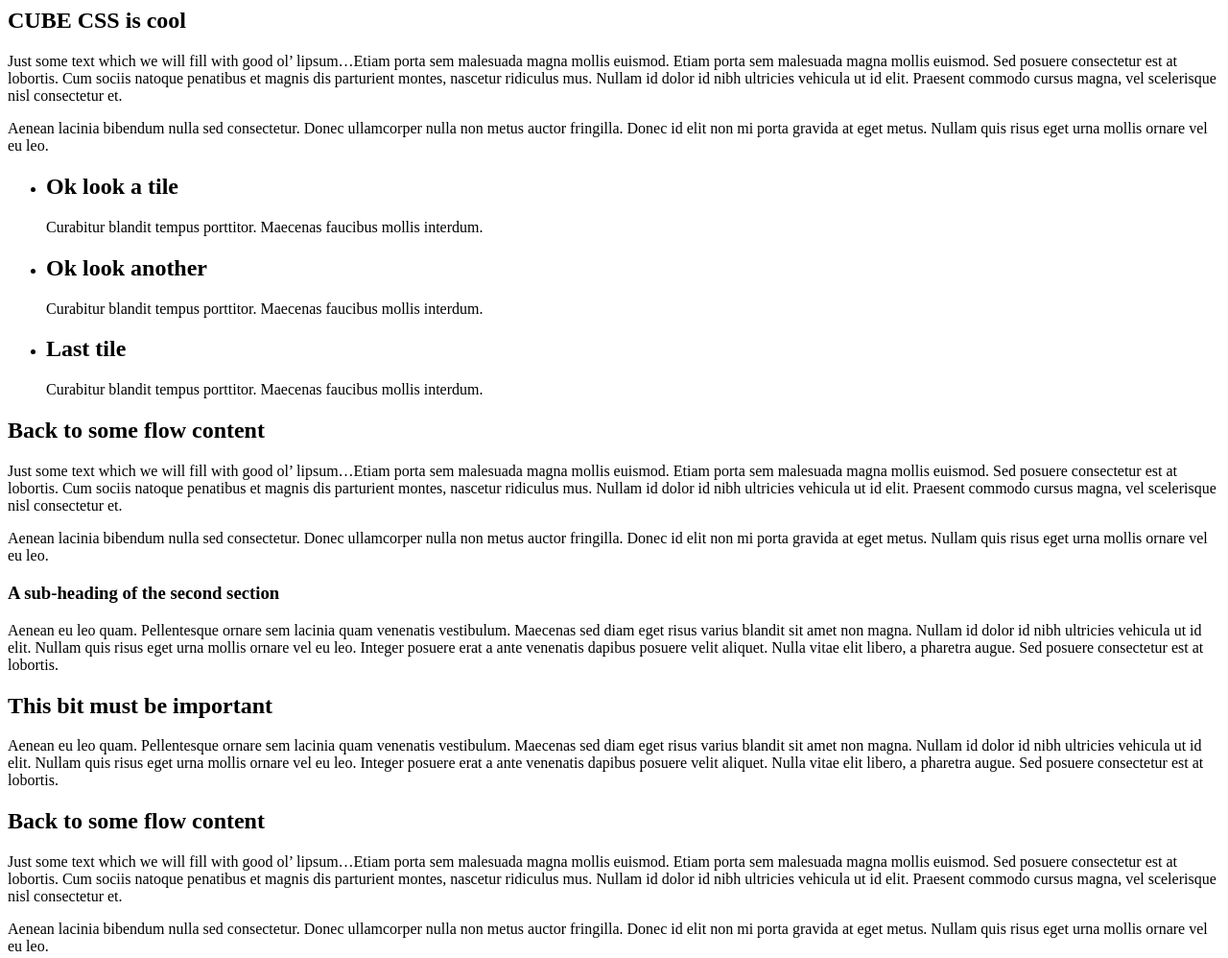
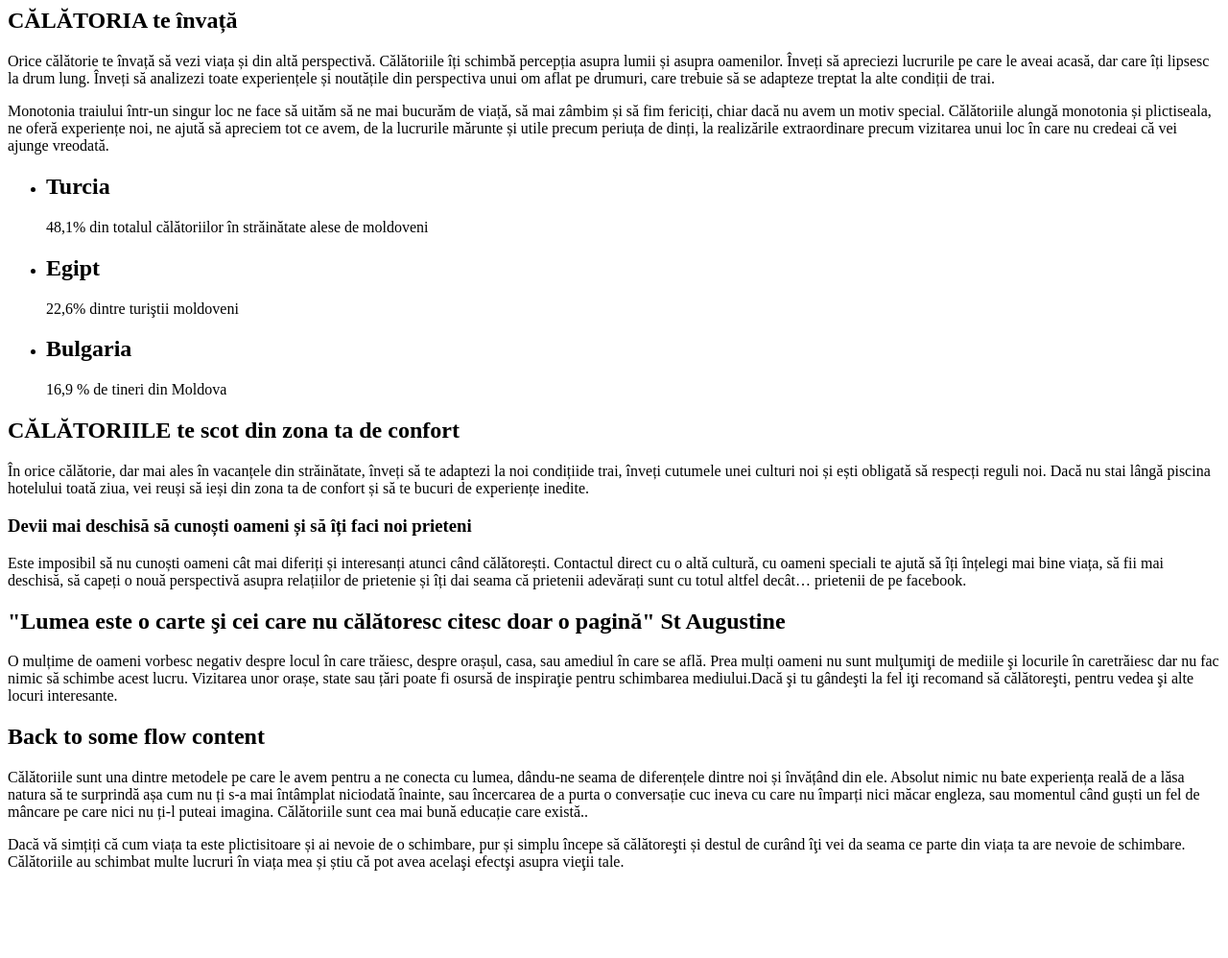
Before and after one commit to u7un/simple_site, a plain HTML site: page index.html in a window 1280 px wide. Shown: the whole page at 96% size. After the commit the page ends 923 px from the top, so only its background shows below. Drawn offline with Linux system fonts and the light colour scheme.

Commit message:
Update index.html

```diff
--- a/index.html
+++ b/index.html
@@ -1,41 +1,40 @@
 <article>
 	<div class="[ content-region ] [ wrapper flow ]">
-		<h1>CUBE CSS is cool</h1>
-		<p>Just some text which we will fill with good ol’ lipsum…Etiam porta sem malesuada magna mollis euismod. Etiam porta sem malesuada magna mollis euismod. Sed posuere consectetur est at lobortis. Cum sociis natoque penatibus et magnis dis parturient montes, nascetur ridiculus mus. Nullam id dolor id nibh ultricies vehicula ut id elit. Praesent commodo cursus magna, vel scelerisque nisl consectetur et.</p>
-		<p>Aenean lacinia bibendum nulla sed consectetur. Donec ullamcorper nulla non metus auctor fringilla. Donec id elit non mi porta gravida at eget metus. Nullam quis risus eget urna mollis ornare vel eu leo.</p>
+		<h1>CĂLĂTORIA te învață</h1>
+		<p>Orice călătorie te învață să vezi viața și din altă perspectivă. Călătoriile îți schimbă percepția asupra lumii și asupra oamenilor. Înveți să apreciezi lucrurile pe care le aveai acasă, dar care îți lipsesc la drum lung. Înveți să analizezi toate experiențele și noutățile din perspectiva unui om aflat pe drumuri, care trebuie să se adapteze treptat la alte condiții de trai.</p>
+		<p>Monotonia traiului într-un singur loc ne face să uităm să ne mai bucurăm de viață, să mai zâmbim și să fim fericiți, chiar dacă nu avem un motiv special. Călătoriile alungă monotonia și plictiseala, ne oferă experiențe noi, ne ajută să apreciem tot ce avem, de la lucrurile mărunte și utile precum periuța de dinți, la realizările extraordinare precum vizitarea unui loc în care nu credeai că vei ajunge vreodată.</p>
 	</div>
 	<div class="wrapper" data-type="wide">
 		<ul class="tiles" role="list">
 			<li>
-				<h2>Ok look a tile</h2>
-				<p>Curabitur blandit tempus porttitor. Maecenas faucibus mollis interdum.</p>
+				<h2>Turcia</h2>
+				<p>48,1% din totalul călătoriilor în străinătate alese de moldoveni</p>
 			</li>
 			<li>
-				<h2>Ok look another</h2>
-				<p>Curabitur blandit tempus porttitor. Maecenas faucibus mollis interdum.</p>
+				<h2>Egipt</h2>
+				<p>22,6% dintre turiştii moldoveni</p>
 			</li>
 			<li>
-				<h2>Last tile</h2>
-				<p>Curabitur blandit tempus porttitor. Maecenas faucibus mollis interdum.</p>
+				<h2>Bulgaria</h2>
+				<p>16,9 % de tineri din Moldova</p>
 			</li>
 		</ul>
 	</div>
 	<div class="[ content-region ] [ wrapper flow ]">
-		<h2>Back to some flow content</h2>
-		<p>Just some text which we will fill with good ol’ lipsum…Etiam porta sem malesuada magna mollis euismod. Etiam porta sem malesuada magna mollis euismod. Sed posuere consectetur est at lobortis. Cum sociis natoque penatibus et magnis dis parturient montes, nascetur ridiculus mus. Nullam id dolor id nibh ultricies vehicula ut id elit. Praesent commodo cursus magna, vel scelerisque nisl consectetur et.</p>
-		<p>Aenean lacinia bibendum nulla sed consectetur. Donec ullamcorper nulla non metus auctor fringilla. Donec id elit non mi porta gravida at eget metus. Nullam quis risus eget urna mollis ornare vel eu leo.</p>
-		<h3>A sub-heading of the second section</h3>
-		<p>Aenean eu leo quam. Pellentesque ornare sem lacinia quam venenatis vestibulum. Maecenas sed diam eget risus varius blandit sit amet non magna. Nullam id dolor id nibh ultricies vehicula ut id elit. Nullam quis risus eget urna mollis ornare vel eu leo. Integer posuere erat a ante venenatis dapibus posuere velit aliquet. Nulla vitae elit libero, a pharetra augue. Sed posuere consectetur est at lobortis.</p>
+		<h2>CĂLĂTORIILE te scot din zona ta de confort</h2>
+		<p>În orice călătorie, dar mai ales în vacanțele din străinătate, înveți să te adaptezi la noi condițiide trai, înveți cutumele unei culturi noi și ești obligată să respecți reguli noi. Dacă nu stai lângă piscina hotelului toată ziua, vei reuși să ieși din zona ta de confort și să te bucuri de experiențe inedite.</p>
+		<h3>Devii mai deschisă să cunoști oameni și să îți faci noi prieteni</h3>
+		<p>Este imposibil să nu cunoști oameni cât mai diferiți și interesanți atunci când călătorești. Contactul direct cu o altă cultură, cu oameni speciali te ajută să îți înțelegi mai bine viața, să fii mai deschisă, să capeți o nouă perspectivă asupra relațiilor de prietenie și îți dai seama că prietenii adevărați sunt cu totul altfel decât… prietenii de pe facebook.</p>
 	</div>
 	<div class="[ padded-box ] [ bg-slate color-light ]">
 		<div class="[ content-region ] [ wrapper flow ]">
-			<h2>This bit must be important</h2>
-			<p>Aenean eu leo quam. Pellentesque ornare sem lacinia quam venenatis vestibulum. Maecenas sed diam eget risus varius blandit sit amet non magna. Nullam id dolor id nibh ultricies vehicula ut id elit. Nullam quis risus eget urna mollis ornare vel eu leo. Integer posuere erat a ante venenatis dapibus posuere velit aliquet. Nulla vitae elit libero, a pharetra augue. Sed posuere consectetur est at lobortis.</p>
+			<h2>"Lumea este o carte şi cei care nu călătoresc citesc doar o pagină" St Augustine</h2>
+			<p>O mulțime de oameni vorbesc negativ despre locul în care trăiesc, despre orașul, casa, sau amediul în care se află. Prea mulți oameni nu sunt mulţumiţi de mediile şi locurile în caretrăiesc dar nu fac nimic să schimbe acest lucru. Vizitarea unor orașe, state sau țări poate fi osursă de inspiraţie pentru schimbarea mediului.Dacă şi tu gândeşti la fel iţi recomand să călătoreşti, pentru vedea şi alte locuri interesante.</p>
 		</div>
 	</div>
 	<div class="[ content-region ] [ wrapper flow ]">
 		<h2>Back to some flow content</h2>
-		<p>Just some text which we will fill with good ol’ lipsum…Etiam porta sem malesuada magna mollis euismod. Etiam porta sem malesuada magna mollis euismod. Sed posuere consectetur est at lobortis. Cum sociis natoque penatibus et magnis dis parturient montes, nascetur ridiculus mus. Nullam id dolor id nibh ultricies vehicula ut id elit. Praesent commodo cursus magna, vel scelerisque nisl consectetur et.</p>
-		<p>Aenean lacinia bibendum nulla sed consectetur. Donec ullamcorper nulla non metus auctor fringilla. Donec id elit non mi porta gravida at eget metus. Nullam quis risus eget urna mollis ornare vel eu leo.</p>
+		<p>Călătoriile sunt una dintre metodele pe care le avem pentru a ne conecta cu lumea, dându-ne seama de diferențele dintre noi și învățând din ele. Absolut nimic nu bate experiența reală de a lăsa natura să te surprindă așa cum nu ți s-a mai întâmplat niciodată înainte, sau încercarea de a purta o conversație cuc ineva cu care nu împarți nici măcar engleza, sau momentul când guști un fel de mâncare pe care nici nu ți-l puteai imagina. Călătoriile sunt cea mai bună educație care există..</p>
+		<p>Dacă vă simțiți că cum viața ta este plictisitoare și ai nevoie de o schimbare, pur și simplu începe să călătoreşti și destul de curând îţi vei da seama ce parte din viața ta are nevoie de schimbare. Călătoriile au schimbat multe lucruri în viața mea și știu că pot avea acelaşi efectşi asupra vieţii tale.</p>
 	</div>
 </article>
```
